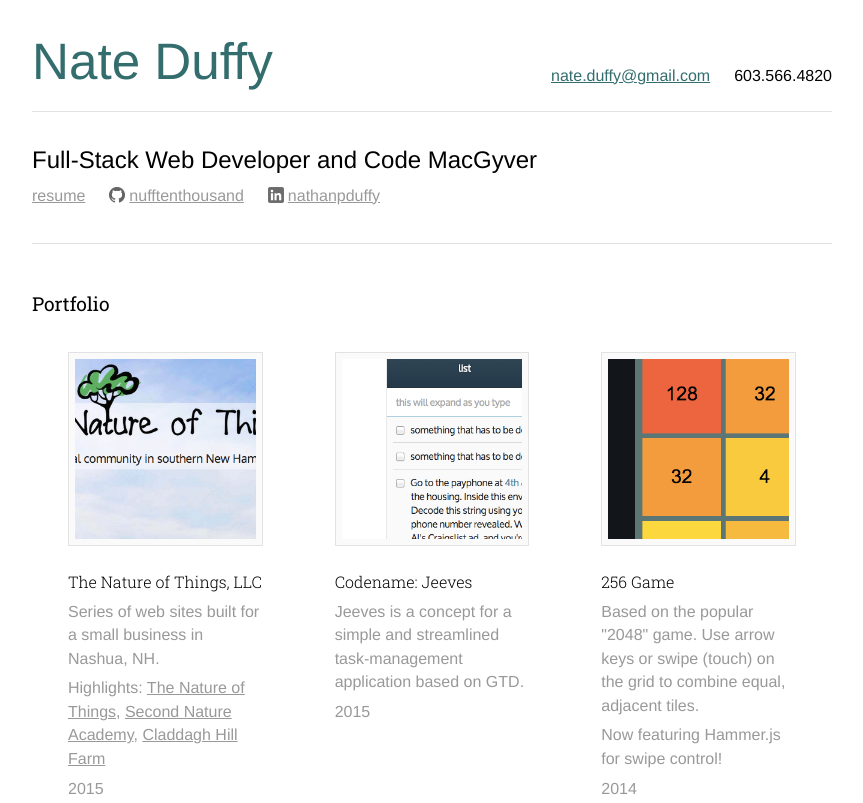
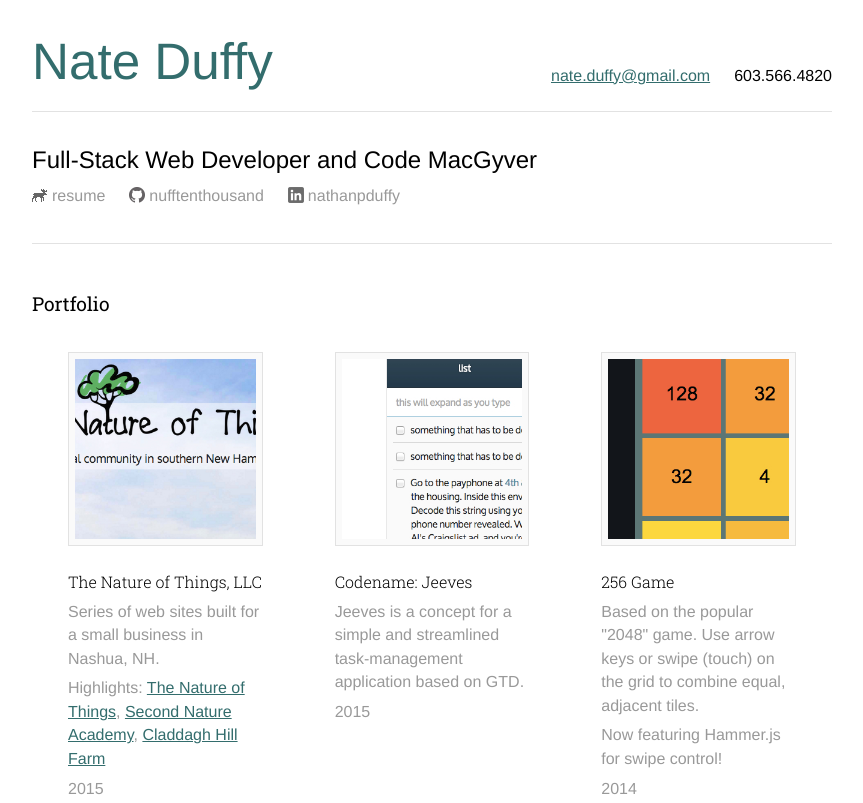
Before and after one commit to nufftenthousand/nufftenthousand.github.io, a plain HTML site: page index.html in a window 1280 px wide. Shown: the top 803 px of the page, without its empty margins (208-1071 px from the left). Drawn offline with nearby package versions, Linux system fonts and the light colour scheme; a script that the page names is missing.

Commit message:
resume and icons

```diff
--- a/css/application.css
+++ b/css/application.css
@@ -272,10 +272,17 @@ input[type=submit]:focus, input[type=submit]:hover {
   bottom: -0.16em;
   margin-right: 0.25em;
 }
+.subheader a {
+  color: #999;
+  text-decoration: none;
+}
+.subheader a:hover {
+  text-decoration: underline;
+}
 
 
 
-.light, .light a {
+.light {
   color: #999;
 }
 .right {
--- a/index.html
+++ b/index.html
@@ -46,7 +46,7 @@
       <div class="subheader clearfix">
         <h2>Full-Stack Web Developer and Code MacGyver</h2>
         <ul class="horizontal light">
-          <li><a href="resume.html">resume</a></li>
+          <li><a href="resume.html"><img alt="moose" src="img/icons/moose-light.ico" class="icon">resume</a></li>
           <li><a href="https://github.com/nufftenthousand" target="_blank"><img alt="github" src="img/icons/github-light.png" class="icon">nufftenthousand</a></li>
           <li><a href="https://www.linkedin.com/in/nathanpduffy" target="_blank"><img alt="linkedin" src="img/icons/linkedin-light.ico" class="icon">nathanpduffy</a></li>
         </ul>
```
Also changed, not shown: resume.html (+1 -1 lines), favicon.ico, img/icons/moose-light.ico (added), img/icons/moose.ico (added).
